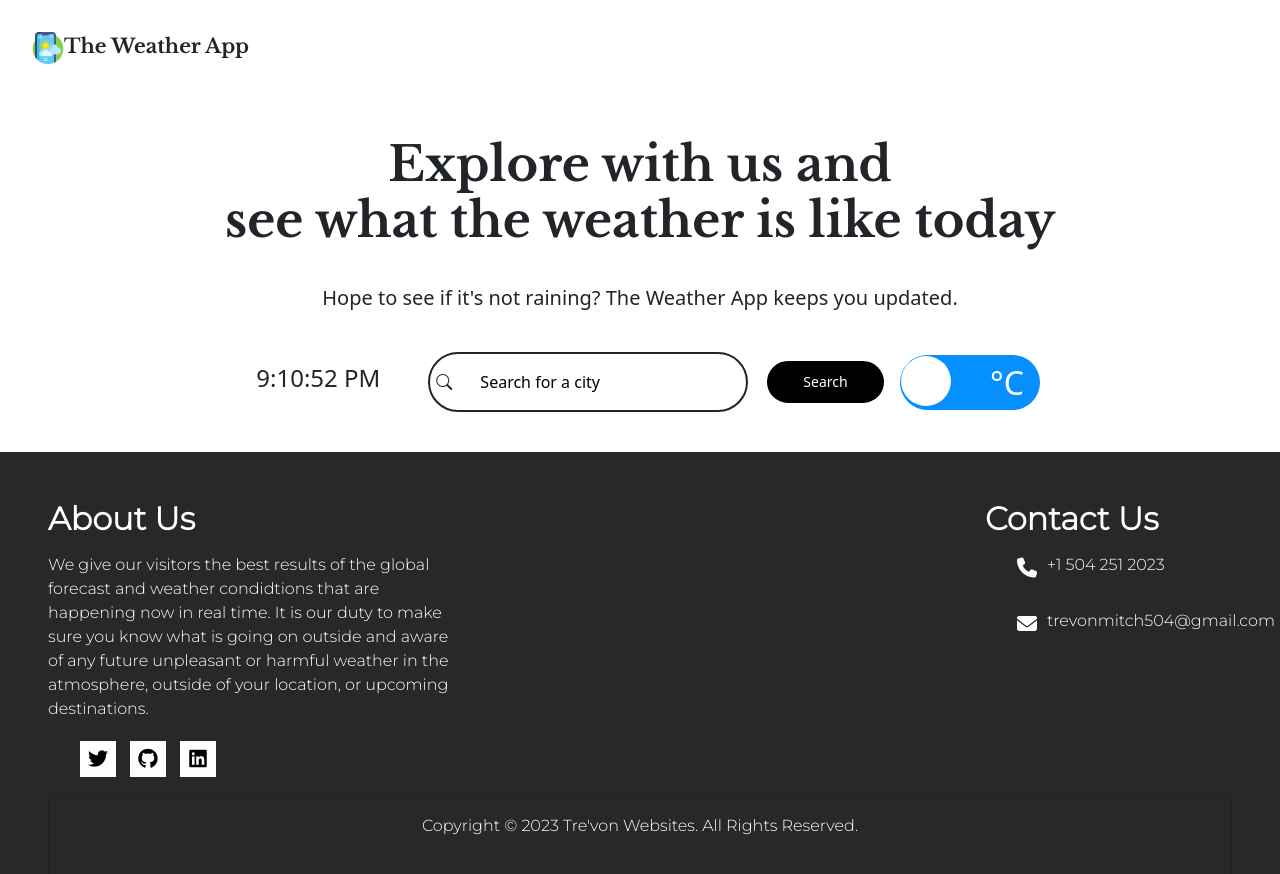
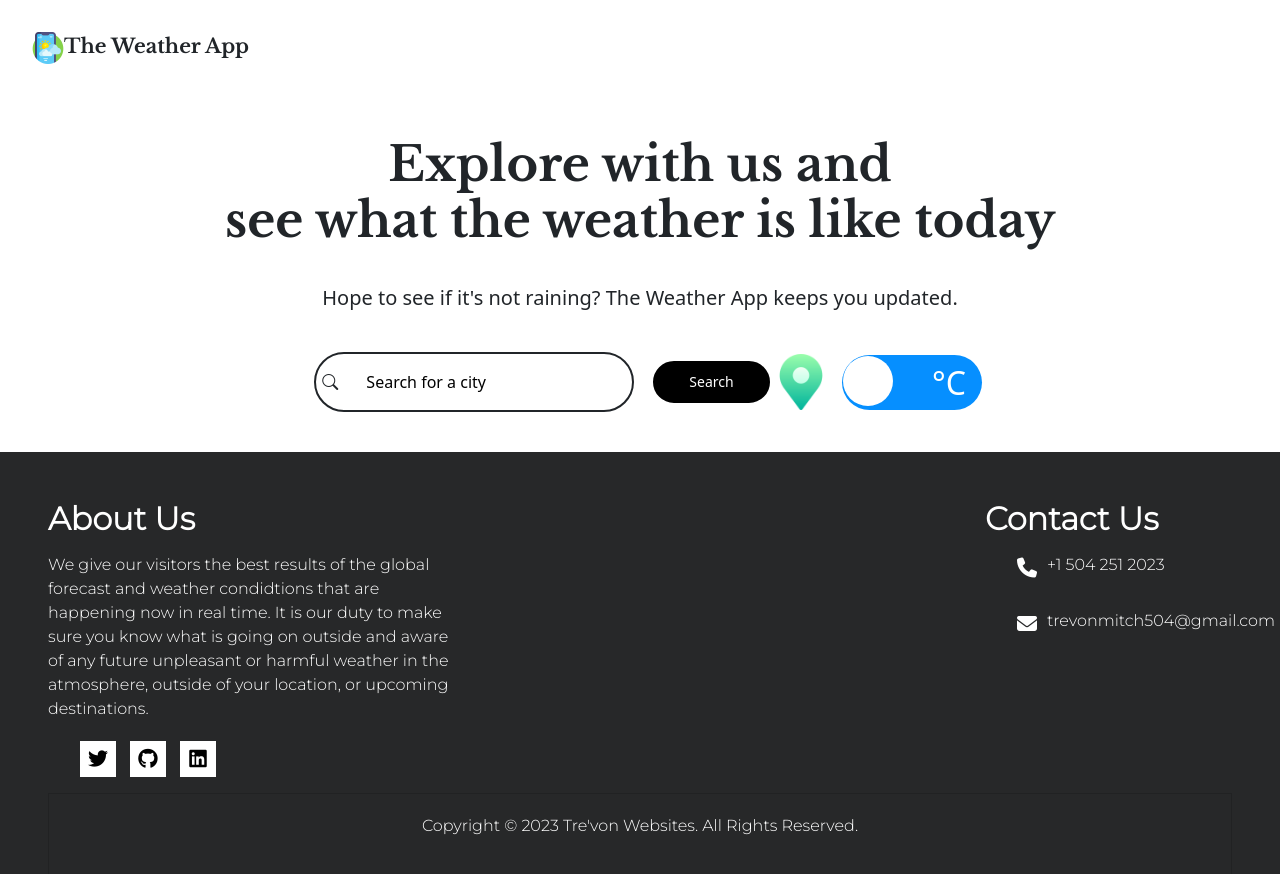
Before and after one commit to tremitch504/The-Weather-App, a Vue app: page / in a window 1280 px wide. Shown: the top 874 px of the page. Built offline with nearby package versions, Linux system fonts and the light colour scheme.

Commit message:
added a current location feature, to get the user's current location's weather when location button is clicked

```diff
--- a/src/components/HeaderWeather/HeaderWeather.css
+++ b/src/components/HeaderWeather/HeaderWeather.css
@@ -73,6 +73,13 @@
         @apply border-solid py-0.5 px-9 h-12 box-border text-center text-white text-sm cursor-pointer bg-black
 
     }
+
+
+    .location-icon {
+        @apply h-14
+      }
+
+
  }
 
 
@@ -174,7 +181,23 @@ background: #FD8D14;
     font-size: x-large;
 }
 
-
+.location-icon:hover {
+    animation:  bounce 1s linear;
+}
+@keyframes bounce{
+    20%,50%,80%,to{
+        transform: translateY(0);
+    }
+    40%{
+        transform: translateY(-30px);
+    }
+    70%{
+        transform: translateY(-15px);
+    }
+    90%{
+        transform: translateY(-4px);
+    }
+}
 
 /* Media Query section to make the footer section responsive */
 
@@ -186,6 +209,7 @@ background: #FD8D14;
         flex-direction: column;
         justify-content: center;
         gap: 1rem;
+        padding-bottom: 0.30rem;
     }
 
 
--- a/src/components/HeaderWeather/HeaderWeather.vue
+++ b/src/components/HeaderWeather/HeaderWeather.vue
@@ -1,7 +1,7 @@
 <script setup>
 import './HeaderWeather.css';
 import Weather from '../Weather/Weather.vue'
-
+import axios from 'axios';
 </script>
 
 <script>
@@ -80,6 +80,18 @@ export default {
             this.time = date.toLocaleTimeString();
 
           },1000)
+      },
+      setLocation() {
+        axios.get(`https://ipinfo.io/json?token=${import.meta.env.VITE_IP_INFO_TOKEN}`).then(async (res) =>{
+
+         const currentLocation = res.data.city;
+        this.city = currentLocation;
+
+        this.showWeather = false;
+          await this.$nextTick();
+          this.showWeather = true;
+
+      }).catch(error => {console.log(error) })
       }
 
     },
@@ -114,7 +126,7 @@ export default {
     <!-- Here we want the search bar placed -->
     <div class="search-bar">
 
-<h1 class="current-time">{{time}}</h1>
+<!-- <h1 class="current-time">{{time}}</h1>  -->
     <div class="search-container">
       <form class="search-form" @submit.prevent="searchWeather">
         <!-- here is to put the search logo -->
@@ -127,6 +139,9 @@ export default {
 
     <div class="button-wrapper">
       <button class="search-button" role="button" @click="searchWeather"  >Search</button>
+
+<!-- This is where we want the current location icon button to display -->
+<img class="location-icon" src="/public/placeholder.png"  v-on:click="setLocation">
 
   <input  type="checkbox" id="switch" v-on:change="changeTemp"/>
   <label for="switch">
--- a/src/components/Widget/Widget.css
+++ b/src/components/Widget/Widget.css
@@ -96,6 +96,7 @@ animation-duration: 0.5s;
 font-size:  3em;
 font-weight: bold;
 margin: 0;
+padding-left: 0.80rem;
 text-shadow: 1px 1px 5px #707070;
 }
 
@@ -162,7 +163,7 @@ color: #fff;
     }
 
     .degree {
-        font-size:  3em;
+        font-size:  2.80em;
         font-weight: bold;
         margin: 0;
         text-shadow: 1px 1px 5px #707070;
```
Also changed, not shown: public/placeholder.png (added), src/components/HourlyForecast/HourlyForecast.vue (line endings or trailing spaces).
